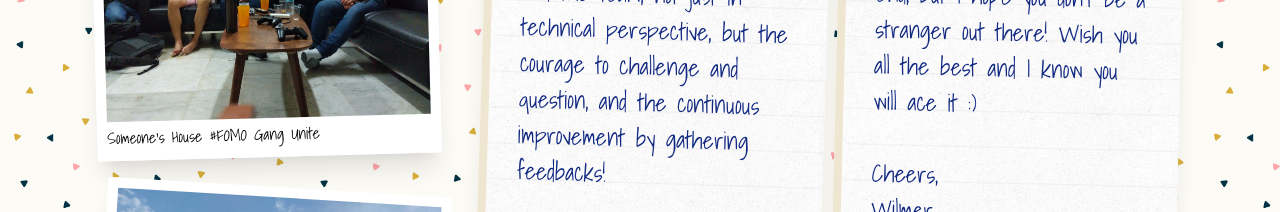
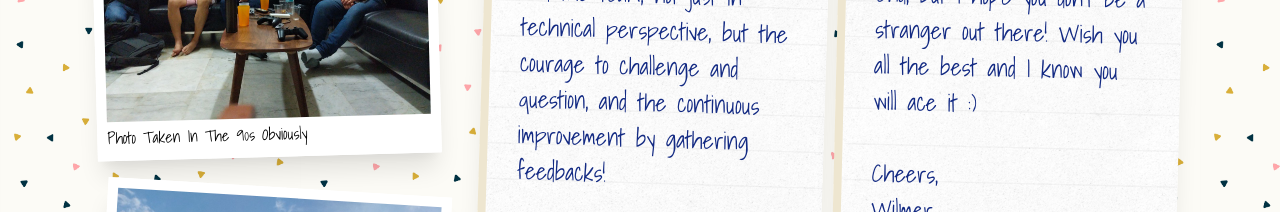
Before and after one commit to zephinzer/farewell, a React (Create React App) app: page / in a window 1280 px wide. Shown: the part 940-1152 px from the top of the page. Built offline with nearby package versions, Linux system fonts and the light colour scheme.

Commit message:
edit alt text

```diff
--- a/src/messages/messages.js
+++ b/src/messages/messages.js
@@ -83,7 +83,7 @@ export const messages = [
   {
     type: "photo",
     image: house1,
-    alt: "Someone's house #FOMO gang unite",
+    alt: "Photo taken in the 90s obviously",
   },
   {
     type: "photo",
```
